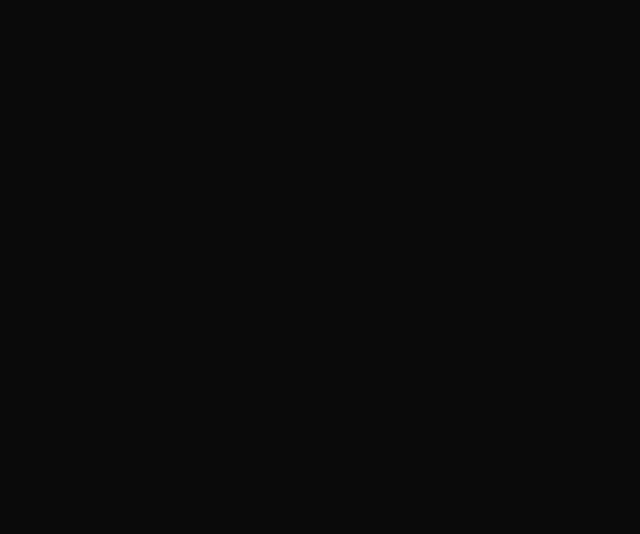
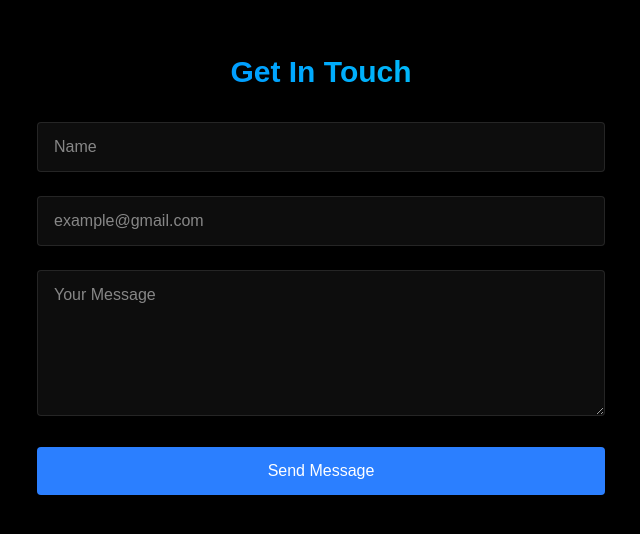
Before and after one commit to ma44ass/blueportfolio, a React app: page / in a window 1280 px wide. Shown: the part 2782-3316 px from the top of the page, without its empty margins (319-959 px from the left). Before the commit the page ends 2656 px from the top, so only its background shows below. Built offline with nearby package versions, Linux system fonts and the light colour scheme; the HTML template or start-up script is replaced by a standard one.

Commit message:
contact section

```diff
--- a/src/App.jsx
+++ b/src/App.jsx
@@ -7,6 +7,7 @@
 import { About } from './components/sections/About';
 import { Projects } from './components/sections/Projects';
 import "./index.css";
+import { Contact } from './components/sections/Contact';
 
 function App() {
 {/*cheching if the loading screen is still shown*/}
@@ -24,6 +25,7 @@
       <Home />
       <About />
       <Projects />
+      <Contact />
     </div>
   </>
   );
--- a/src/components/sections/Contact.jsx
+++ b/src/components/sections/Contact.jsx
@@ -0,0 +1,89 @@
+import { useState } from "react";
+import { RevealOnScroll } from "../RevealOnScroll"
+import emailjs from 'emailjs-com'
+
+export const Contact = () => {
+    const [formData, setFormData] = useState(
+        {
+            name :"",
+            email: "",
+            message:"",
+        }
+    )
+
+
+    const handleSubmit = (e) => {
+        e.preventDefault()
+
+        emailjs.sendForm(
+            import.meta.env.VITE_SERVICE_ID,
+            import.meta.env.VITE_TEMPLATE_ID,
+            e.target,
+            import.meta.env.VITE_PUBLIC_KEY)
+        .then((result) => {
+            alert("Message Sent!");
+            setFormData({name: "", email: "", message: ""})
+        })
+        .catch(() => alert("Oops! Something went wrong. Please try again."))
+    };
+
+    return (
+        <section id ="contact"
+                className="min-h-screen flex items-center justify-center py-20">
+            <RevealOnScroll>
+                <div className="px-4 w-150">
+                    <h2 className="text-3xl font-bold mb-8 bg-gradient-to-r from-blue-500 to-cyan-400 bg-clip-text text-transparent text-center">
+                        Get In Touch
+                    </h2>
+                    <form className="space-y-6" onSubmit={handleSubmit}>
+                        <div className="relative">
+                            <input
+                                type="text"
+                                id ="name"
+                                name="name"
+                                required
+                                className="w-full bg-white/5 border border-white/10 rounded px-4 py-3 text-white transition focus:outline-none focus:border-cyan-300 focus:bg-cyan-500/5"
+                                placeholder="Name"
+                                value = {formData.name}
+                                onChange={(e) => setFormData({...formData, name: e.target.value})}
+                                />
+                        </div>
+                        <div className="relative">
+                            <input
+                                type="email"
+                                id ="email"
+                                name="email"
+                                required
+                                className="w-full bg-white/5 border border-white/10 rounded px-4 py-3 text-white transition focus:outline-none focus:border-cyan-300 focus:bg-cyan-500/5"
+                                placeholder="example@gmail.com"
+                                value = {formData.email}
+                                onChange={(e) => setFormData({...formData, email: e.target.value})}
+                                />
+                        </div>
+
+                        <div className="relative">
+                            <textarea
+                                id ="message"
+                                name="message"
+                                required
+                                rows={5}
+                                className="w-full bg-white/5 border border-white/10 rounded px-4 py-3 text-white transition focus:outline-none focus:border-cyan-300 focus:bg-cyan-500/5"
+                                placeholder="Your Message"
+                                value = {formData.message}
+                                onChange={(e) => setFormData({...formData, message: e.target.value})}
+                                />
+                        </div>
+
+                        <button
+                            type="submit"
+                            className="w-full bg-blue-500 text-white py-3 px-7 rounded font-medium transition relative overflow-hidden hover:-translate-y-0.5 hover:shadow-[0_0_15px_rgba(59,130,246,0.4)]">
+                            Send Message
+                        </button>
+
+                    </form>
+                </div>
+            </RevealOnScroll>
+
+        </section>
+    )
+}
```
